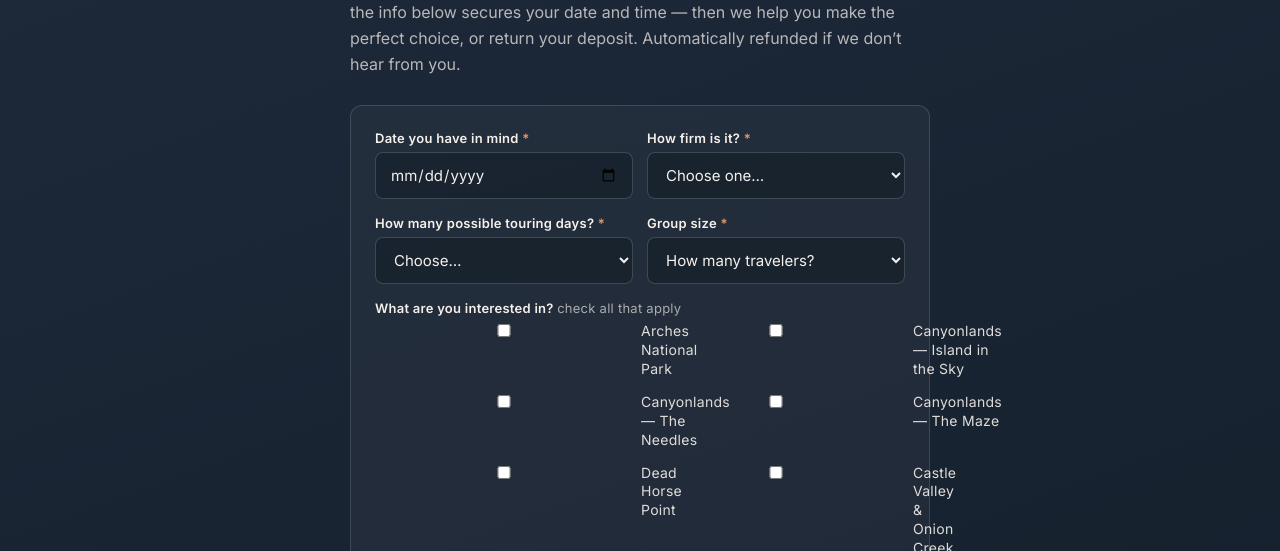
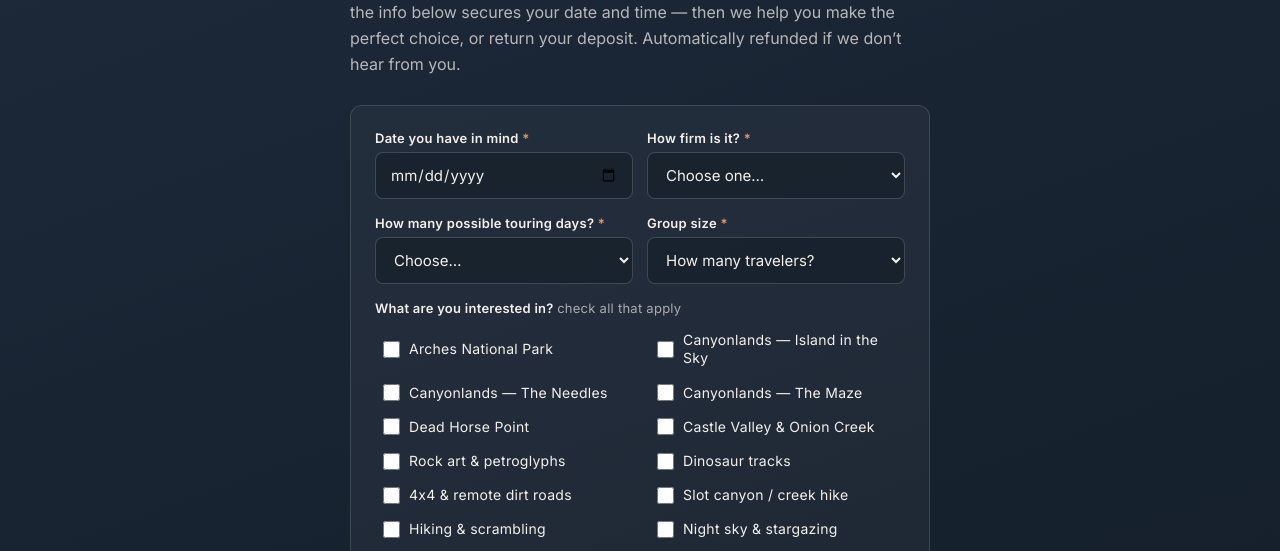
Before and after one commit to jpearly00/sandandstars-site, a plain HTML site: page book.html in a window 1280 px wide. Shown: the part 212-763 px from the top of the page. Drawn offline with Linux system fonts and the light colour scheme.

Commit message:
Fix interests checklist layout: global input{width:100%} was stretching each checkbox full-width and crushing labels to one word per line

```diff
--- a/book.html
+++ b/book.html
@@ -83,10 +83,16 @@
   .helper{font-size:12px;color:var(--muted);margin-top:6px;line-height:1.45}
 </style>
 <style>
-  .ck-grid{display:grid;grid-template-columns:repeat(auto-fill,minmax(230px,1fr));gap:8px 14px;margin-top:6px}
-  .ck{display:flex;align-items:flex-start;gap:8px;font-size:14px;font-weight:400;cursor:pointer;line-height:1.35}
-  .ck input{margin-top:2px;flex:0 0 auto}
-  .ck span{opacity:.9}
+  /* Interests checklist. The page's global form rule sets input{width:100%},
+     which stretched every checkbox to the full column and squeezed the label
+     into a 10-character ribbon — hence the explicit width reset below. */
+  .ck-grid{display:grid;grid-template-columns:repeat(auto-fit,minmax(210px,1fr));gap:2px 18px;margin-top:8px}
+  .ck{display:flex;align-items:center;gap:9px;font-size:14px;font-weight:400;line-height:1.3;cursor:pointer;
+      margin:0;padding:7px 8px;border-radius:8px;transition:background .12s}
+  .ck:hover{background:rgba(245,240,235,0.05)}
+  .ck input[type=checkbox]{width:17px!important;height:17px;min-width:17px;flex:0 0 17px;margin:0;accent-color:var(--ember);cursor:pointer}
+  .ck span{flex:1 1 auto;min-width:0}
+  @media (max-width:560px){.ck-grid{grid-template-columns:1fr}}
 </style>
 </head>
 <body>
```
